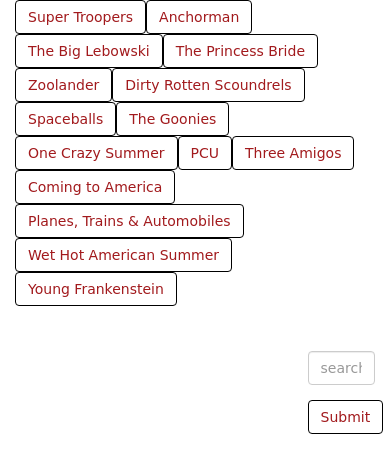
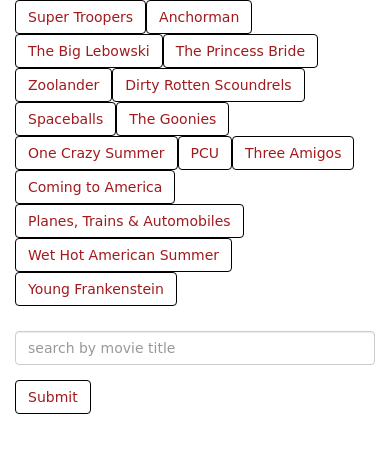
Before and after one commit to mrerlander/gif-search, a plain HTML site: page index.html in a window 390 px wide. Drawn offline with nearby package versions, Linux system fonts and the light colour scheme; no server answers; a web font is replaced by a local one.

Commit message:
changed html to have search box above gifs on smaller screens

```diff
--- a/index.html
+++ b/index.html
@@ -21,10 +21,7 @@
             </div>
         </div>
         <div class="row">
-            <div class="col-xs-9 text-center">
-                <div id="gif-area"></div>
-            </div>
-            <div class="col-xs-3">
+            <div class="col-xs-12 col-md-3 pull-right">
                 <form id="search-form">
                     <div class="form-group">
                         <label for="movie-input">Add a Comedy</label>
@@ -34,6 +31,10 @@
                 </form>
                 <p id="error-messages"></p>
             </div>
+            <div class="col-xs-12 col-md-9 text-center">
+                <div id="gif-area"></div>
+            </div>
+
         </div>
     </div>
 
```
